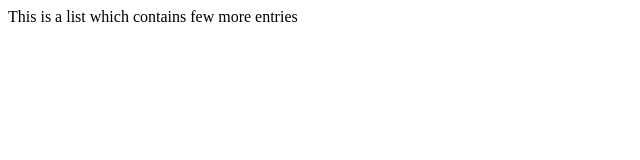
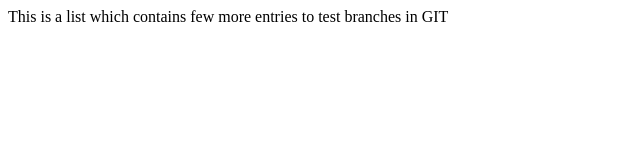
Before and after one commit to Raminder26/Capgemini, a plain HTML site: page resource.html in a window 1280 px wide. Shown: the whole page, without its empty margins (0-640 px from the left). Drawn offline with Linux system fonts and the light colour scheme.

Commit message:
Committing changes of different branch

```diff
--- a/resource.html
+++ b/resource.html
@@ -1 +1 @@
-<html><body>This is a list which contains few more entries</body></html>
+<html><body>This is a list which contains few more entries to test branches in GIT</body></html>
```
